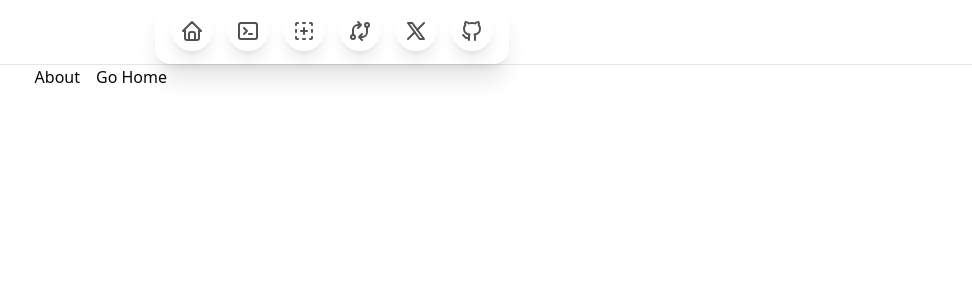
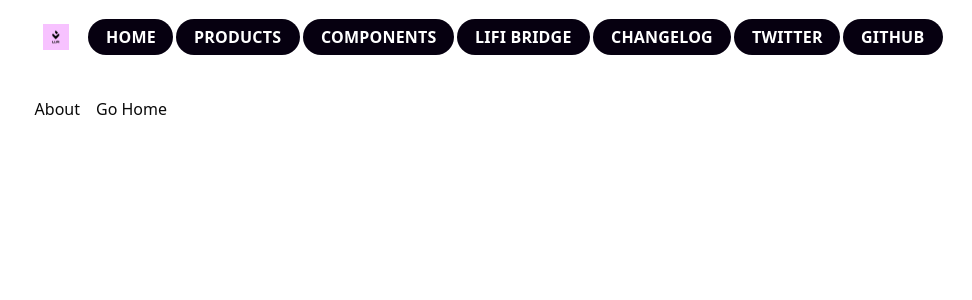
Before and after one commit to Bleyle823/Lifi-Mini, a Next.js app: page /pwa/about in a window 1280 px wide. Shown: the top 300 px of the page, without its empty margins (308-1280 px from the left). Built offline with nearby package versions, Linux system fonts and the light colour scheme.

Commit message:
Refactor HomePage component to replace PwaTopNavbar with FloatingNav, updating topNavHeight calculation for improved layout consistency.

```diff
--- a/src/app/pwa/about/page.tsx
+++ b/src/app/pwa/about/page.tsx
@@ -1,11 +1,11 @@
 import { PwaSafeArea } from "@/app/pwa/components/safe-area";
-import { PwaTopNavbar, topNavHeight } from "@/app/pwa/components/top-navbar";
+import { FloatingNav } from "@/components/ui/floating-navbar";
 import Link from "next/link";
 
 export default function Page() {
   return (
-    <PwaSafeArea {...{ topNavHeight }}>
-      <PwaTopNavbar />
+    <PwaSafeArea {...{ topNavHeight: "calc(6rem + 1px)" }}>
+      <FloatingNav />
       <main className="flex gap-4">
         About
         <Link href="/pwa">Go Home</Link>
--- a/src/app/pwa/page.tsx
+++ b/src/app/pwa/page.tsx
@@ -1,16 +1,13 @@
-import {
-  PwaBottomNavbar,
-  bottomNavHeight,
-} from "@/app/pwa/components/bottom-navbar";
+import { PwaBottomNavbar, bottomNavHeight } from "@/app/pwa/components/bottom-navbar";
 import { PwaSafeArea } from "@/app/pwa/components/safe-area";
-import { PwaTopNavbar, topNavHeight } from "@/app/pwa/components/top-navbar";
+import { FloatingNav } from "@/components/ui/floating-navbar";
 import { Widget } from "@/components/Widget";
 import { WidgetEvents } from "@/components/WidgetEvents";
 
 export default function HomePage() {
   return (
-    <PwaSafeArea {...{ topNavHeight, bottomNavHeight }}>
-      <PwaTopNavbar />
+    <PwaSafeArea {...{ topNavHeight: "calc(6rem + 1px)", bottomNavHeight }}>
+      <FloatingNav />
       <WidgetEvents />
       <main className="flex-1 p-4">
         <div className="max-w-4xl mx-auto">
```
